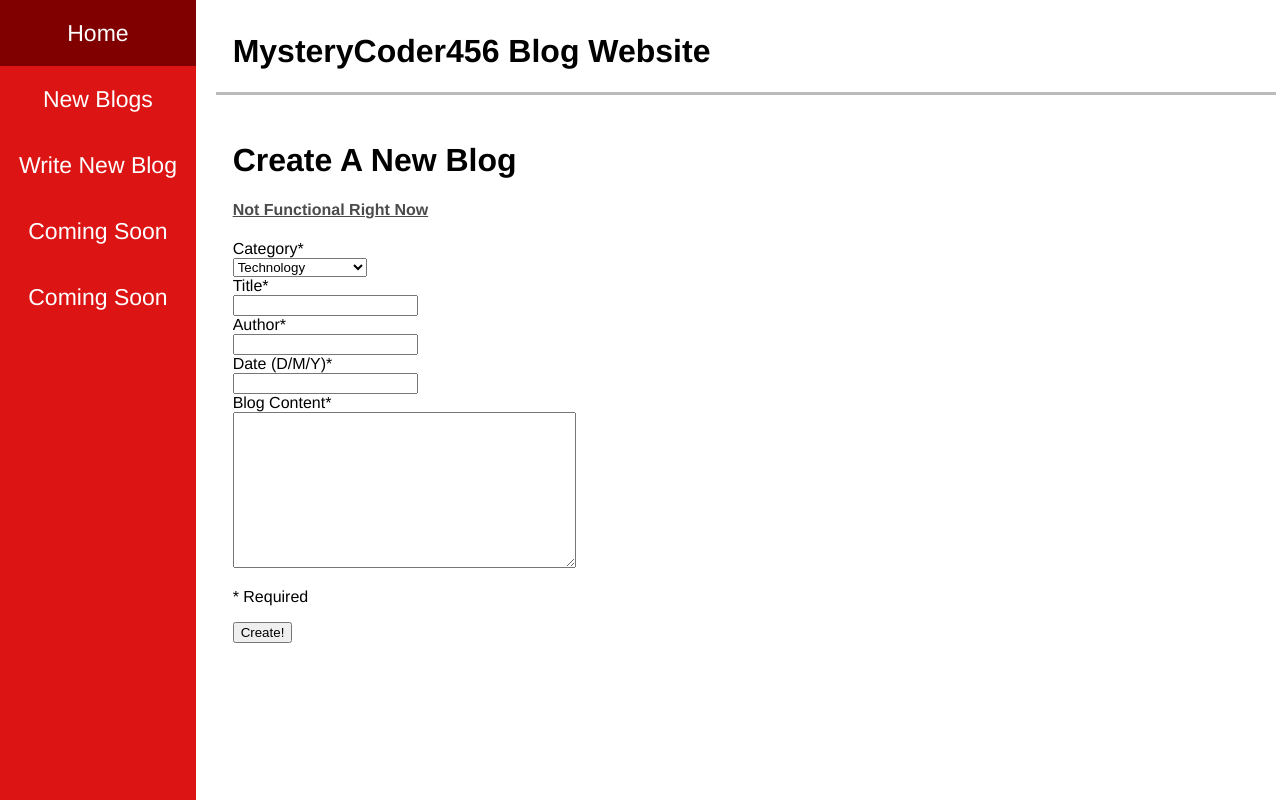
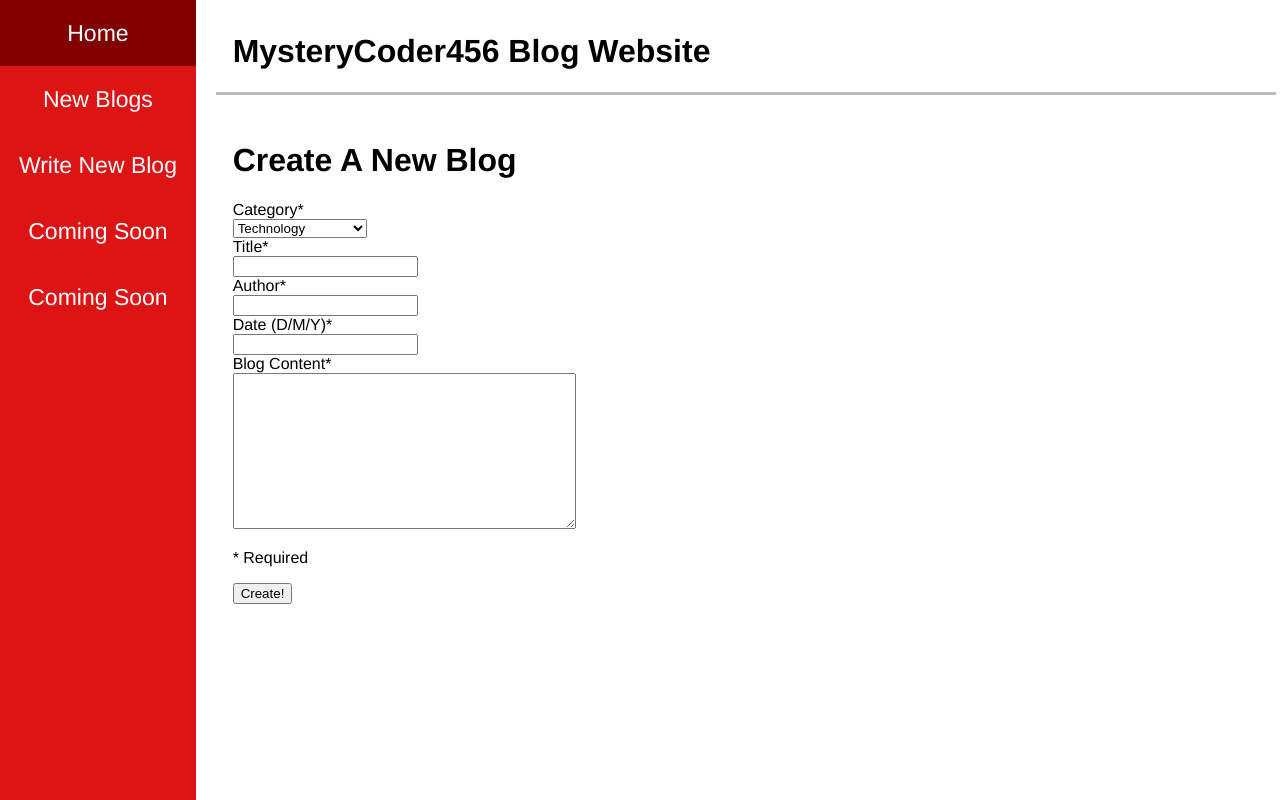
Before and after one commit to MysteryCoder456/Blog-App, a Django app: page /createblog/ in a window 1280 px wide. Run offline with Django 3.2, Linux system fonts and the light colour scheme; some libraries are stand-ins or nearby versions.

Commit message:
Im a dumass lol

```diff
--- a/blog/templates/blog/create.html
+++ b/blog/templates/blog/create.html
@@ -8,7 +8,6 @@
 {% block main %}
 
     <h1>Create A New Blog</h1>
-    <h4><u>Not Functional Right Now</u></h4>
 
     <form method="POST">
 
```
